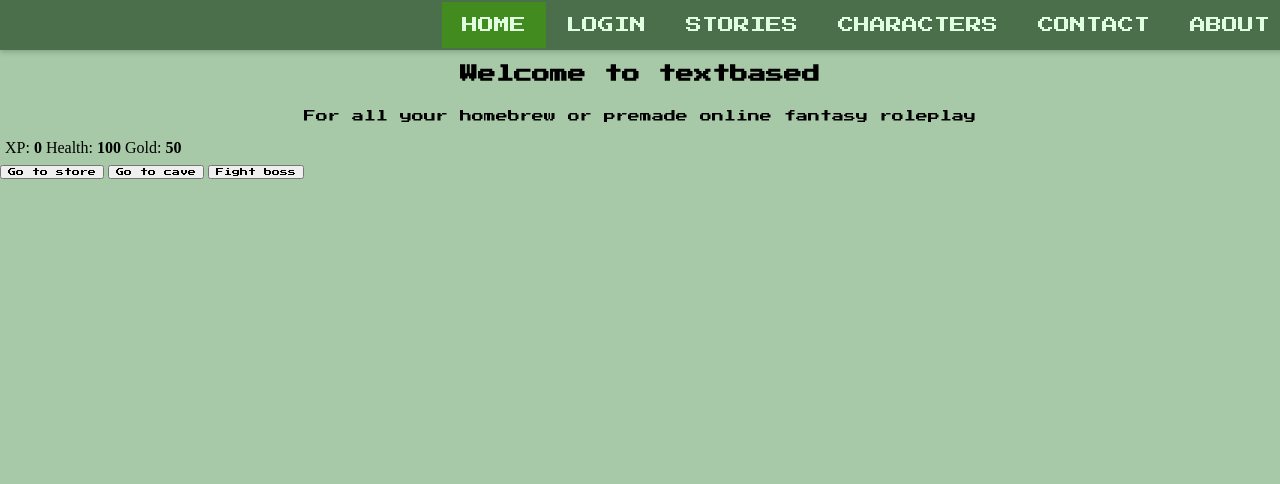
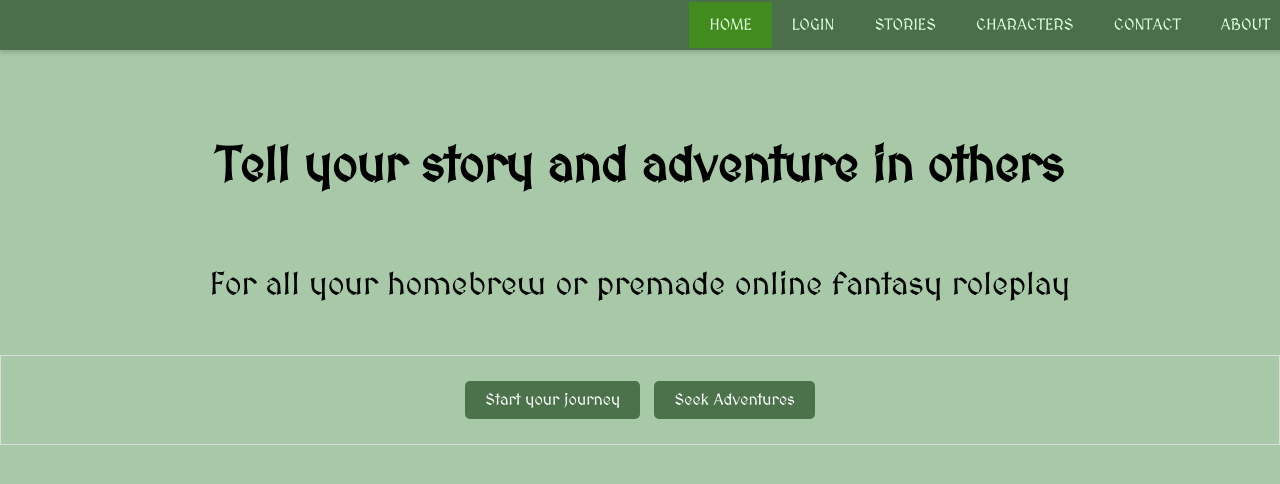
Before and after one commit to ruairi212/textbasedrp, a plain HTML site: page frontend/index.html in a window 1280 px wide. Drawn offline with Linux system fonts and the light colour scheme; a web font is replaced by a local one.

Commit message:
small changes

```diff
--- a/frontend/index.html
+++ b/frontend/index.html
@@ -16,25 +16,16 @@
 </div>
 <body>
 <div class="hero">
-    <h2 id="intro">Welcome to textbased</h2>
+    <h2 id="intro">Tell your story and adventure in others</h2>
     <p >For all your homebrew or premade online fantasy roleplay</p>
 </div>
-<div id="game">
-    <div id="stats">
-        <span class="stat">XP: <strong><span id ="xpText">0</span></strong></span>
-        <span class="stat">Health: <strong><span id ="healthText">100</span></strong></span>
-        <span class="stat">Gold: <strong><span id ="goldText">50</span></strong></span>
-    </div>
-    <div id="controls">
-        <button id="button1">Go to store</button>
-        <button id="button2">Go to cave</button>
-        <button id="button3">Fight boss</button>
-    </div>
-    <div id="monsterStats">
-        <span class="stat">Monster name: <strong><span id="monsterName"></span></strong></span>
-        <span class="stat">Health: <strong><span id="monsterHealth"></span></strong></span>
-    </div>
+
+<div class="frontpageButton">
+    <button id="button1">Start your journey</button>
+    <button id="button2">Seek Adventures</button>
 </div>
+
+
 
 </body>
 
--- a/frontend/style.css
+++ b/frontend/style.css
@@ -1,4 +1,6 @@
 @import "https://fonts.googleapis.com/css?family=Press%20Start%202P";
+@import 'https://fonts.googleapis.com/css2?family=MedievalSharp&family=New+Rocker&display=swap';
+@import 'https://fonts.googleapis.com/css2?family=New+Rocker&display=swap';
 
 html, body {
     background-color: rgb(167, 201, 167);
@@ -27,7 +29,7 @@ html, body {
 
 .topnav a {
     display: block;
-    font-family: 'Press Start 2P';
+    font-family: 'MedievalSharp';
     font-size: 1rem;
     line-height: 1;
     text-transform: uppercase;
@@ -40,7 +42,7 @@ html, body {
 }
 
 .topnav a:hover {
-    background-color: rgb(157, 212, 157);
+    background-color: #9dd49d;
     color: black;
 }
 
@@ -52,33 +54,35 @@ html, body {
 body {
     padding-top: 50px;
 }
-#monsterStats {
-    font-family: 'Press Start 2p';
-    font-size: 1rem;
-    display: none;
-}
-#stats {
-    border: green;
-    color: black;
-    padding: 5px;
-}
+
 /*Paragraph explaining what the website does*/
 .hero {
+    padding-top: 50px;
     display: flex;
     flex-direction: column;
     justify-content: center;
     align-items: center;
-    font-family: 'Press Start 2p';
-    font-size: 0.75rem;
-}
-.hero p{
-    font-family: 'Press Start 2p';
+    font-family: 'MedievalSharp';
+    font-size: 2rem;
 }
 
 
+
 /* Buttons on home page*/
-button {
-    height: 200%;
-    font-family: 'Press Start 2p';
-    font-size: 0.5rem;
+.frontpageButton {
+    text-align: center; /* Centers inline-level content (like buttons) horizontally */
+    padding: 20px;
+    border: 1px solid #ddd;
+    margin-top: 20px;
 }
+.frontpageButton button{
+    font-family: 'MedievalSharp';
+    font-size: 1rem;
+    padding: 10px 20px;
+    margin: 5px; /* Add some space between buttons if multiple */
+    border: none;
+    border-radius: 5px;
+    background-color: #4b724b;
+    color: white;
+    cursor: pointer;
+}
```
Also changed, not shown: backend/script.js (+2 -14 lines).
